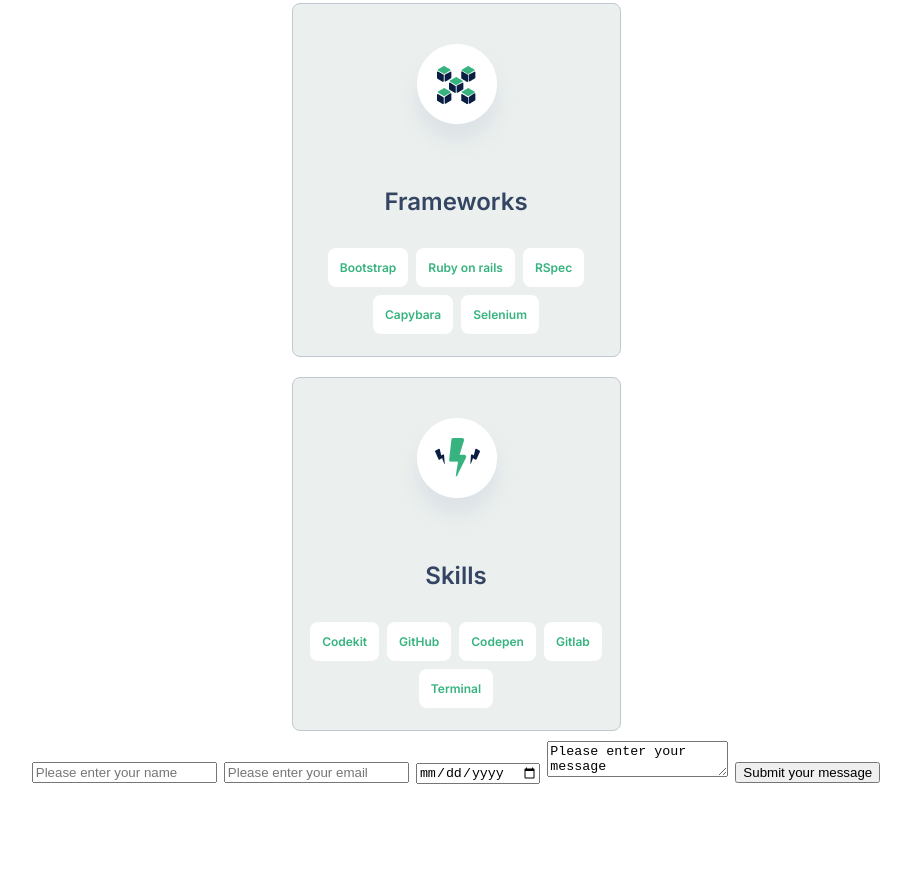
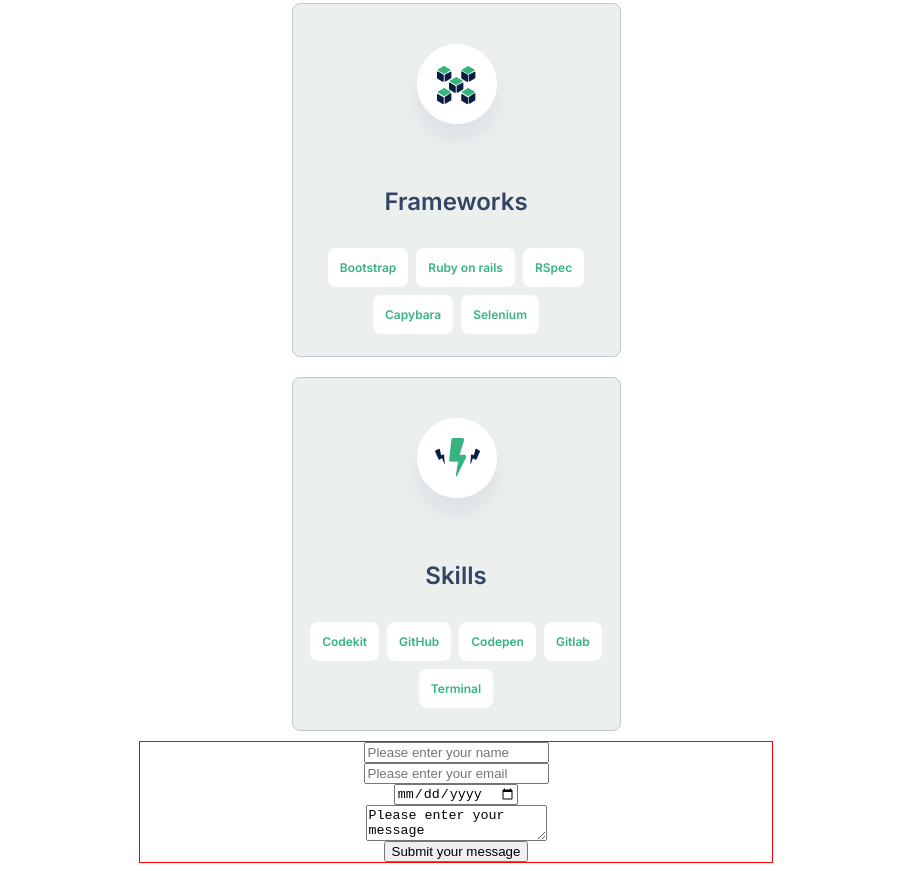
Before and after one commit to CindyDorantes/My-personal-portfolio-site, a plain HTML site: page Index.html in a window 1280 px wide. Shown: the part 4172-5043 px from the top of the page, without its empty margins (184-1095 px from the left). Before the commit the page ends 4964 px from the top, so only its background shows below. Drawn offline with Linux system fonts and the light colour scheme.

Commit message:
style the form

```diff
--- a/Index.html
+++ b/Index.html
@@ -169,7 +169,7 @@
         </div>
         <!--Skills square finishes-->
     </section>
-    <section>
+    <section class="form">
         <form action="" method="post">
             <input type="text" minlength="2" maxlength="30" placeholder="Please enter your name" required id="name" name="user_name">
             <input type="email" placeholder="Please enter your email" required id="email" name="user-email">
--- a/style.css
+++ b/style.css
@@ -400,3 +400,17 @@
   height: 15px;
   margin: 4px;
 }
+
+.form {
+  display: flex;
+  justify-content: center;
+}
+
+form {
+  display: flex;
+  flex-direction: column;
+  justify-content: center;
+  width: 50%;
+  align-items: center;
+  border: 1px solid red;
+}
```
